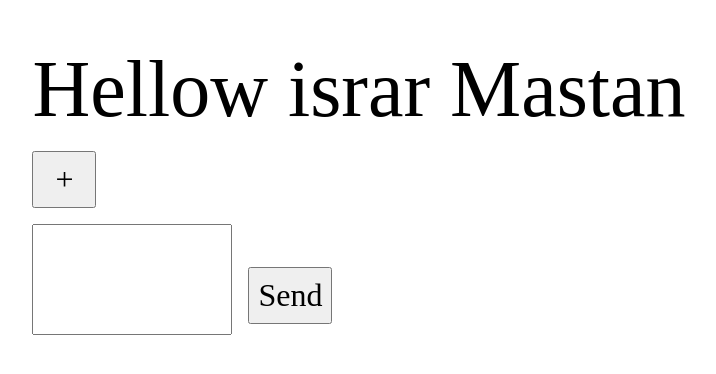
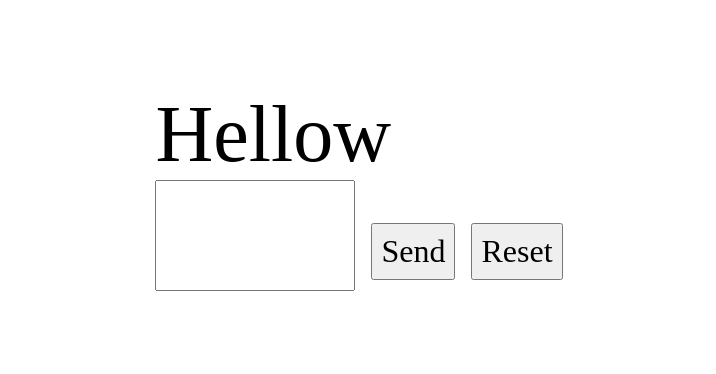
Before and after one commit to ishrar776/react-suimhu, a React (Create React App) app: page / in a window 1280 px wide. Shown: the part 208-582 px from the top of the page, without its empty margins (281-997 px from the left). Built offline with nearby package versions, Linux system fonts and the light colour scheme.

Commit message:
2 files modified

```diff
--- a/src/counter/CounterSlice.js
+++ b/src/counter/CounterSlice.js
@@ -1,39 +1,19 @@
 import React from 'react';
 import { createSlice } from '@reduxjs/toolkit';
 const initialState = {
-  count: 5,
-  candidateName: 'israr Mastan',
+  candidateName: '',
 };
 export const counterSlice = createSlice({
   name: 'counter',
   initialState,
   reducers: {
-    increment: (state) => {
-      state.count += 1;
-    },
-    decrement: (state) => {
-      state.count -= 1;
-    },
     reset: (state) => {
-      state.count = 0;
-    },
-    incrementByAmount: (state, action) => {
-      state.count += action.payload;
-    },
-    enterName: (state) => {
-      state.candidateName = 'Zindgi muskil hai';
+      state.candidateName = '';
     },
     enterByUser: (state, action) => {
       state.candidateName = action.payload;
     },
   },
 });
-export const {
-  increment,
-  decrement,
-  reset,
-  incrementByAmount,
-  enterName,
-  enterByUser,
-} = counterSlice.actions;
+export const { reset, enterByUser } = counterSlice.actions;
 export default counterSlice.reducer;
--- a/src/counter/DemoCounter.js
+++ b/src/counter/DemoCounter.js
@@ -1,16 +1,17 @@
 import React, { useState } from 'react';
 import { useSelector, useDispatch } from 'react-redux';
-import { enterName, enterByUser } from './CounterSlice';
+import { reset, enterByUser } from './CounterSlice';
 const DemoCounter = () => {
   const [firstName, SetFirstName] = useState('');
-  const count = useSelector((item) => item.counter1.candidateName);
+  const displayMessage = useSelector((item) => item.counter1.candidateName);
   const dispatch = useDispatch();
+  const clearAll = (e) => {
+    dispatch(reset());
+    SetFirstName('');
+  };
   return (
     <>
-      <div>Hellow {count}</div>
-      <div>
-        <button onClick={() => dispatch(enterName())}>+</button>
-      </div>
+      <div>Hellow {displayMessage}</div>
       <div>
         <input
           type="text"
@@ -18,6 +19,7 @@ const DemoCounter = () => {
           onChange={(e) => SetFirstName(e.target.value)}
         />
         <button onClick={() => dispatch(enterByUser(firstName))}>Send</button>
+        <button onClick={clearAll}>Reset</button>
       </div>
     </>
   );
```
